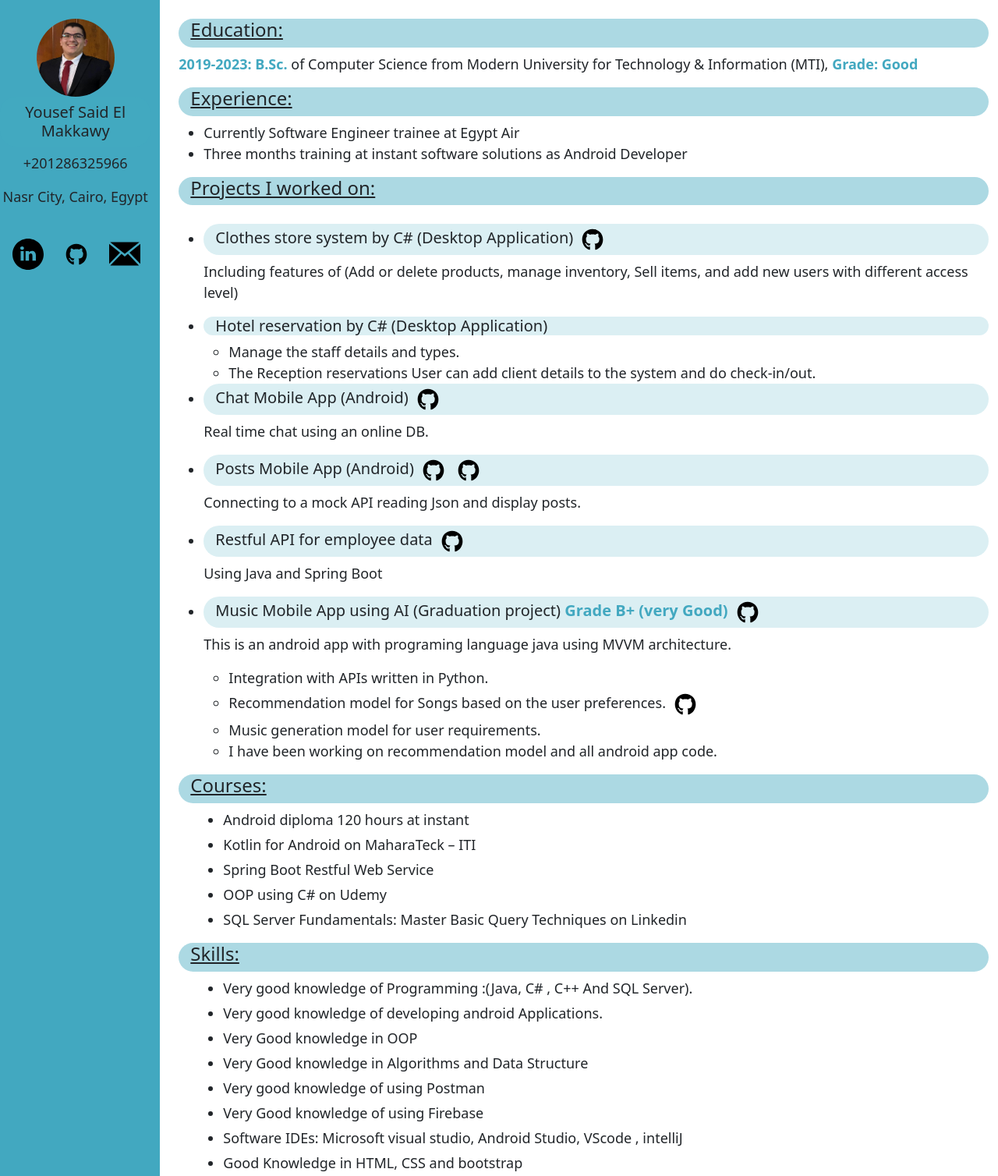
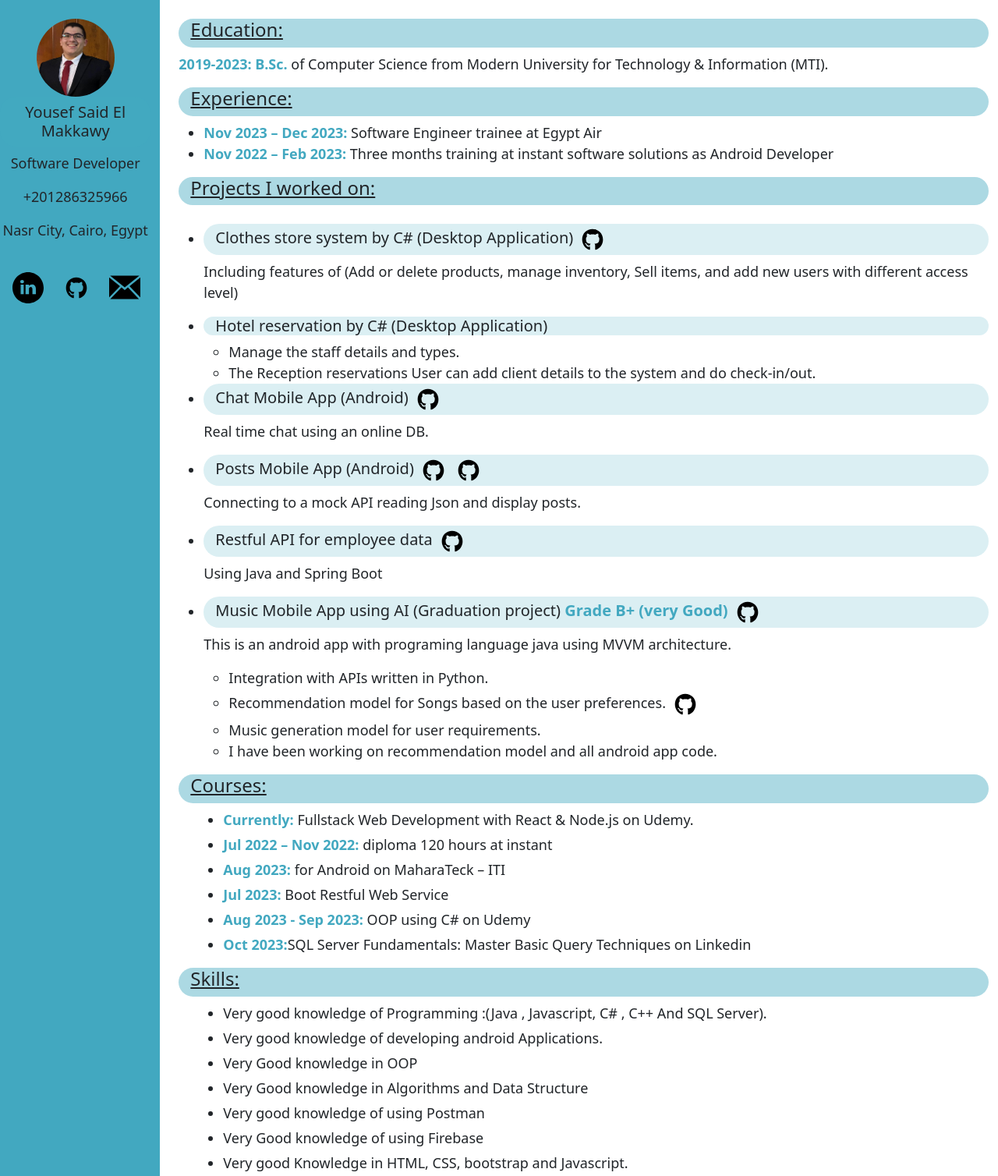
Before and after one commit to makkawy16/Yousef-ElMakkawy-Resume, a plain HTML site: page index.html in a window 1280 px wide. Shown: the top 1508 px of the page at 78% size. Drawn offline with nearby package versions, Linux system fonts and the light colour scheme.

Commit message:
Update index.html

```diff
--- a/index.html
+++ b/index.html
@@ -17,6 +17,7 @@
 
             <img class="my-img" src="./images/my-img.JPG">
             <h5 class=" p-2">Yousef Said El Makkawy</h5>
+            <p>Software Developer</p>
             <p>+201286325966</p>
             <p>Nasr City, Cairo, Egypt</p>
             <div class="row px-3 p-4 mb-3">
@@ -34,14 +35,14 @@
 
         <div class="container col-lg-10 col-md-10 col-sm-9 col-11 px-4 py-4">
             <u><h4>Education:</h4></u>
-            <p><span> 2019-2023: B.Sc.</span> of Computer Science from Modern University for Technology & Information (MTI),<span> Grade: Good</span></p>
+            <p><span> 2019-2023: B.Sc.</span> of Computer Science from Modern University for Technology & Information (MTI).</p>
 
             <u>
                 <h4>Experience:</h4>
             </u>
             <ul>
-                <li>Currently Software Engineer trainee at Egypt Air</li>
-                <li>Three months training at instant software solutions as Android Developer </li>
+                <li><span> Nov 2023 – Dec 2023:</span> Software Engineer trainee at Egypt Air</li>
+                <li><span>Nov 2022 – Feb 2023:</span> Three months training at instant software solutions as Android Developer </li>
 
             </ul>
 
@@ -120,18 +121,18 @@
             </ul>
             <u><h4>Courses:</h4></u>
             <ul>
-
-                <li class="elements">Android diploma 120 hours at instant</li>
-                <li class="elements">Kotlin for Android on MaharaTeck – ITI </li>
-                <li class="elements">Spring Boot Restful Web Service </li>
-                <li class="elements">OOP using C# on Udemy </li>
-                <li class="elements">SQL Server Fundamentals: Master Basic Query Techniques on Linkedin </li>
+                <li class="elements"><span>Currently:</span> Fullstack Web Development with React & Node.js on Udemy.</li>
+                <li class="elements"><span>Jul 2022 – Nov 2022:</span> diploma 120 hours at instant</li>
+                <li class="elements"><span>Aug 2023: </span> for Android on MaharaTeck – ITI </li>
+                <li class="elements"><span>Jul 2023:</span> Boot Restful Web Service </li>
+                <li class="elements"><span>Aug 2023 - Sep 2023:</span> OOP using C# on Udemy </li>
+                <li class="elements"><span>Oct 2023:</span>SQL Server Fundamentals: Master Basic Query Techniques on Linkedin </li>
             </ul>
 
             <u><h4> Skills:</h4></u>
             <ul>
 
-                <li class="elements">Very good knowledge of Programming :(Java, C# , C++ And SQL Server).
+                <li class="elements">Very good knowledge of Programming :(Java , Javascript, C# , C++ And SQL Server).
                 </li>
                 <li class="elements">Very good knowledge of developing android Applications.
                 </li>
@@ -143,9 +144,10 @@
                 </li>
                 <li class="elements">Very Good knowledge of using Firebase
                 </li>
+                <li class="elements">Very good Knowledge in HTML, CSS, bootstrap and Javascript. </li>
                 <li class="elements">Software IDEs: Microsoft visual studio, Android Studio, VScode , intelliJ
                 </li>
-                <li class="elements">Good Knowledge in HTML, CSS and bootstrap </li>
+
 
                 <li class="elements">Good Knowledge of Creating Restful APIs using Spring Boot</li>
                 <li class="elements">Good knowledge in writing SQL queries.
```
